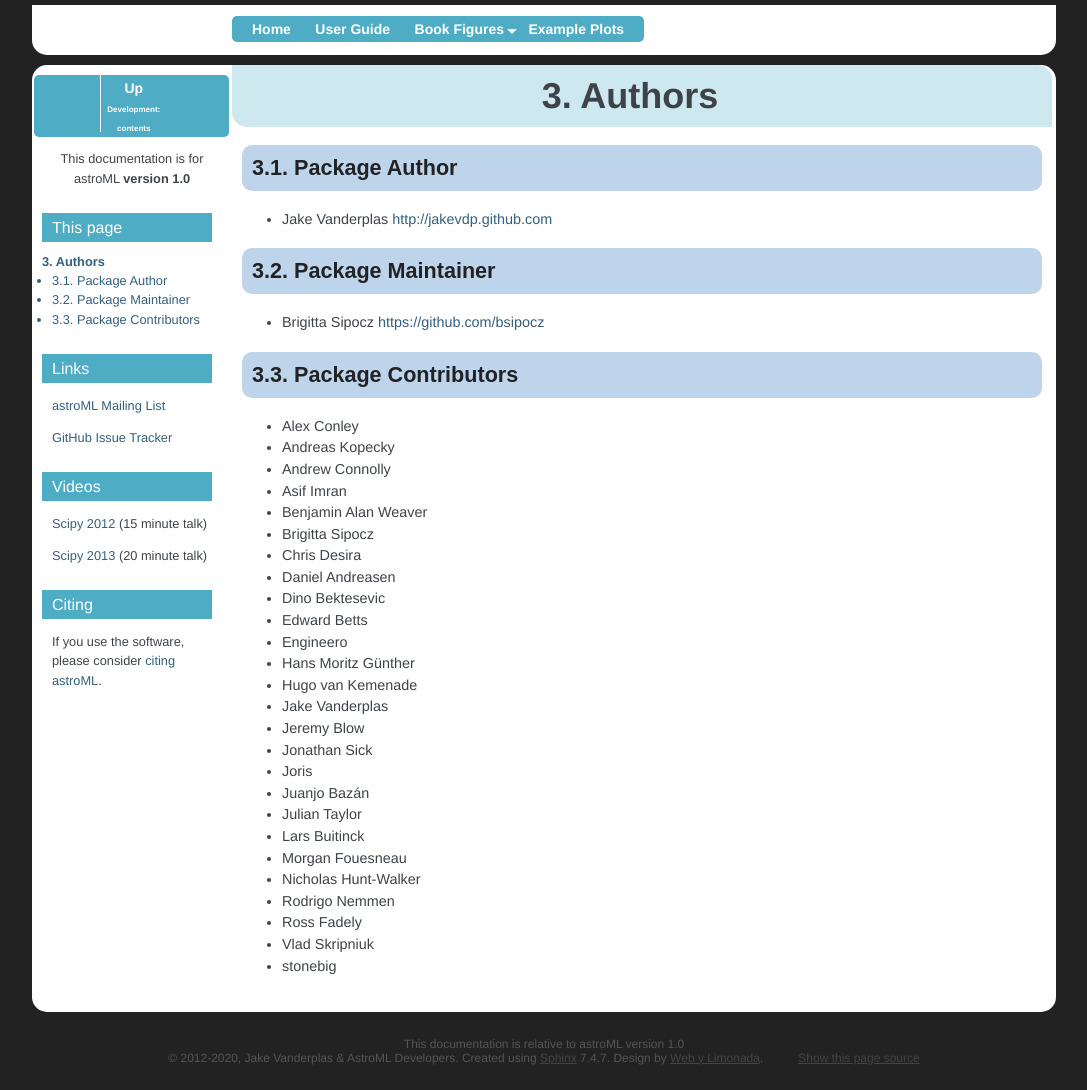
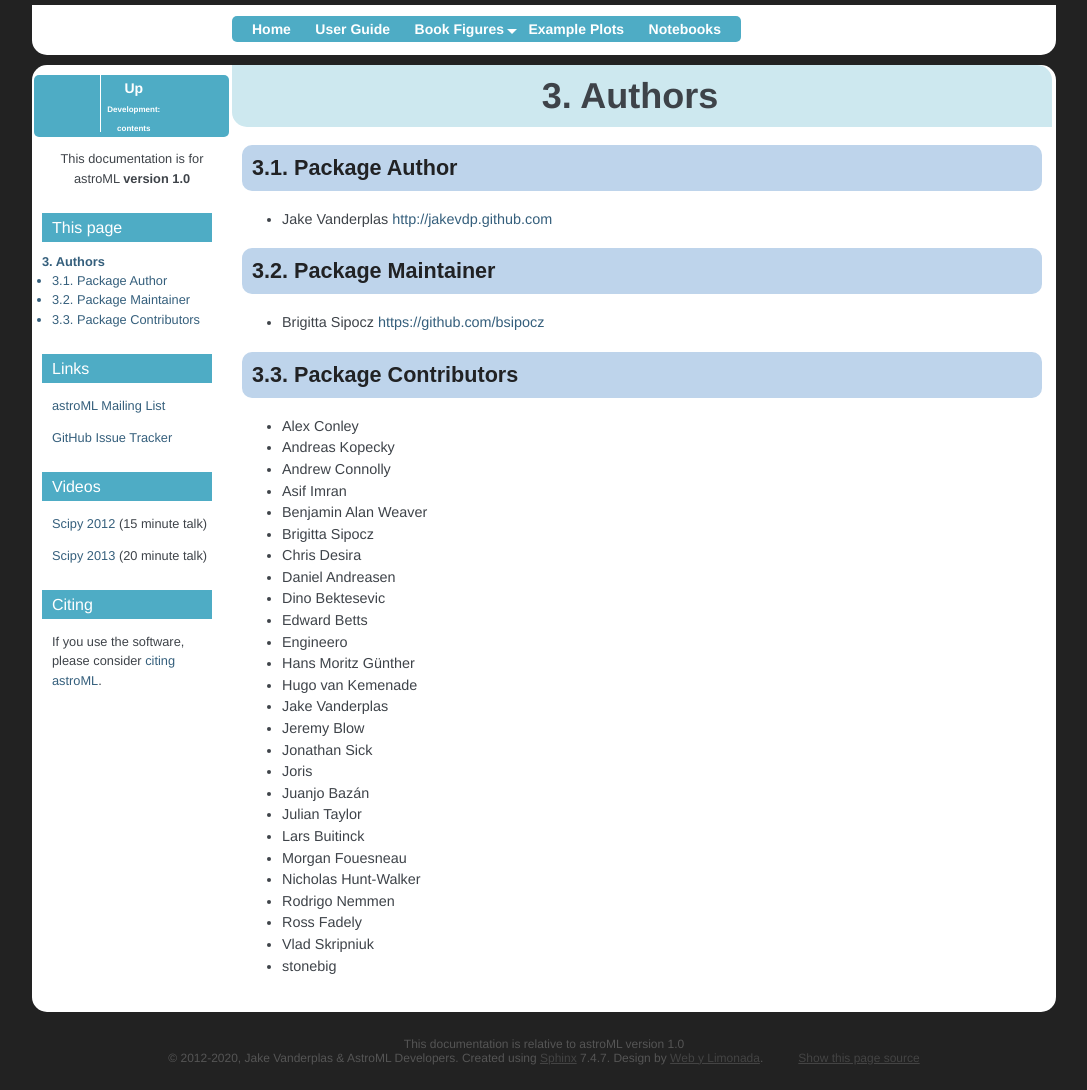
Before and after one commit to astroML/astroML, a Sphinx documentation site: the page built from doc/development/authors.rst, in a window 1280 px wide. Shown: the whole page, without its empty margins (96-1183 px from the left). Built offline with Sphinx 7.4.7, drawn with Linux system fonts in a browser that asks for light colours; formulas are drawn with MathJax 3; comment, search, counter and statistics services are not loaded.

Commit message:
Add notebooks to menubar

```diff
--- a/doc/themes/astroML/layout.html
+++ b/doc/themes/astroML/layout.html
@@ -73,7 +73,7 @@ $(document).ready(function(){
           <div class="navbar">
           <ul>
             <li><a href="{{pathto(master_doc)}}">Home</a></li>
-	        <li><a href="{{pathto('user_guide/index')}}">User Guide</a></li>
+	    <li><a href="{{pathto('user_guide/index')}}">User Guide</a></li>
             <li>
               <div class="dropdown">
                 <a href="{{pathto('book_figures/index')}}">Book Figures</a>
@@ -86,7 +86,8 @@ $(document).ready(function(){
               </div>
             </li>
             <li><a href="{{pathto('examples/index')}}">Example Plots</a></li>
-       </ul>
+            <li><a href="{{pathto('notebooks/index')}}">Notebooks</a></li>
+          </ul>
 
 <!-- Google custom search.  Javascript that enables this is in the header above -->
 <div class="search_form">
```
